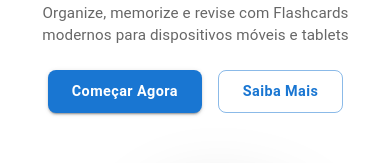
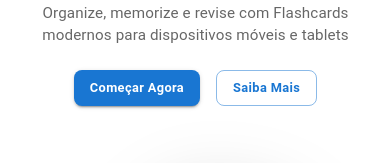
Before and after one commit to valeriapessoa/Flashcards, a Next.js app in the folder frontend/: page / in a window 390 px wide. Shown: the part 236-399 px from the top of the page. Built offline with nearby package versions, Linux system fonts and the light colour scheme; no server answers.

Commit message:
feat: ajusta o layout dos botões na seção Hero para melhor responsividade

```diff
--- a/frontend/src/components/HeroSection.tsx
+++ b/frontend/src/components/HeroSection.tsx
@@ -109,9 +109,9 @@ const HeroSection = () => {
                 color="primary"
                 size="large"
                 sx={{
-                  px: { xs: 3, md: 4 },
-                  py: { xs: 1, md: 1.5 },
-                  fontSize: { xs: "0.9rem", md: "1.1rem" },
+                  px: { xs: 2, sm: 3, md: 4 },
+                  py: { xs: 0.75, sm: 1, md: 1.5 },
+                  fontSize: { xs: "0.8rem", sm: "0.9rem", md: "1.1rem" },
                   fontWeight: 600,
                   borderRadius: "8px",
                   textTransform: "none",
@@ -126,9 +126,9 @@ const HeroSection = () => {
                 color="primary"
                 size="large"
                 sx={{
-                  px: { xs: 3, md: 4 },
-                  py: { xs: 1, md: 1.5 },
-                  fontSize: { xs: "0.9rem", md: "1.1rem" },
+                  px: { xs: 2, sm: 3, md: 4 },
+                  py: { xs: 0.75, sm: 1, md: 1.5 },
+                  fontSize: { xs: "0.8rem", sm: "0.9rem", md: "1.1rem" },
                   fontWeight: 600,
                   borderRadius: "8px",
                   textTransform: "none",
```
